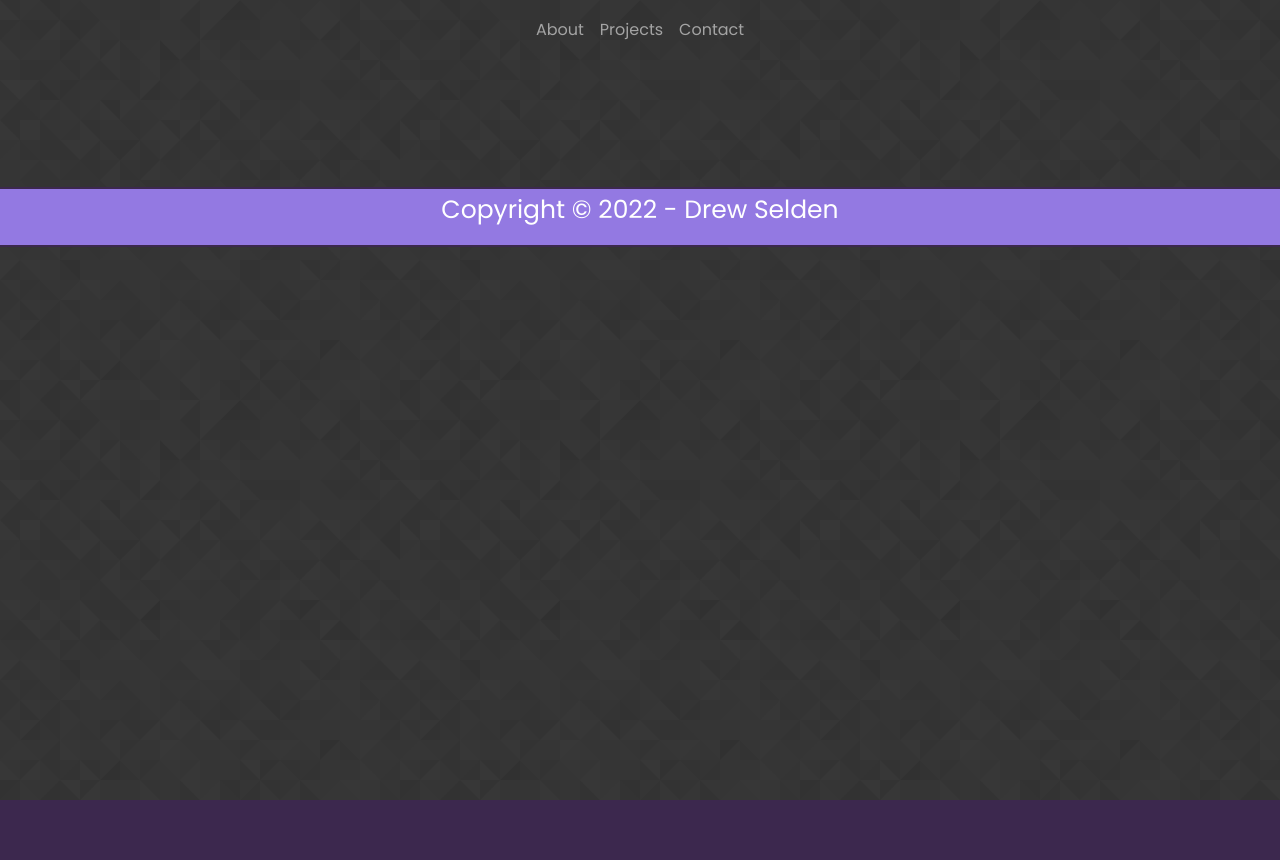
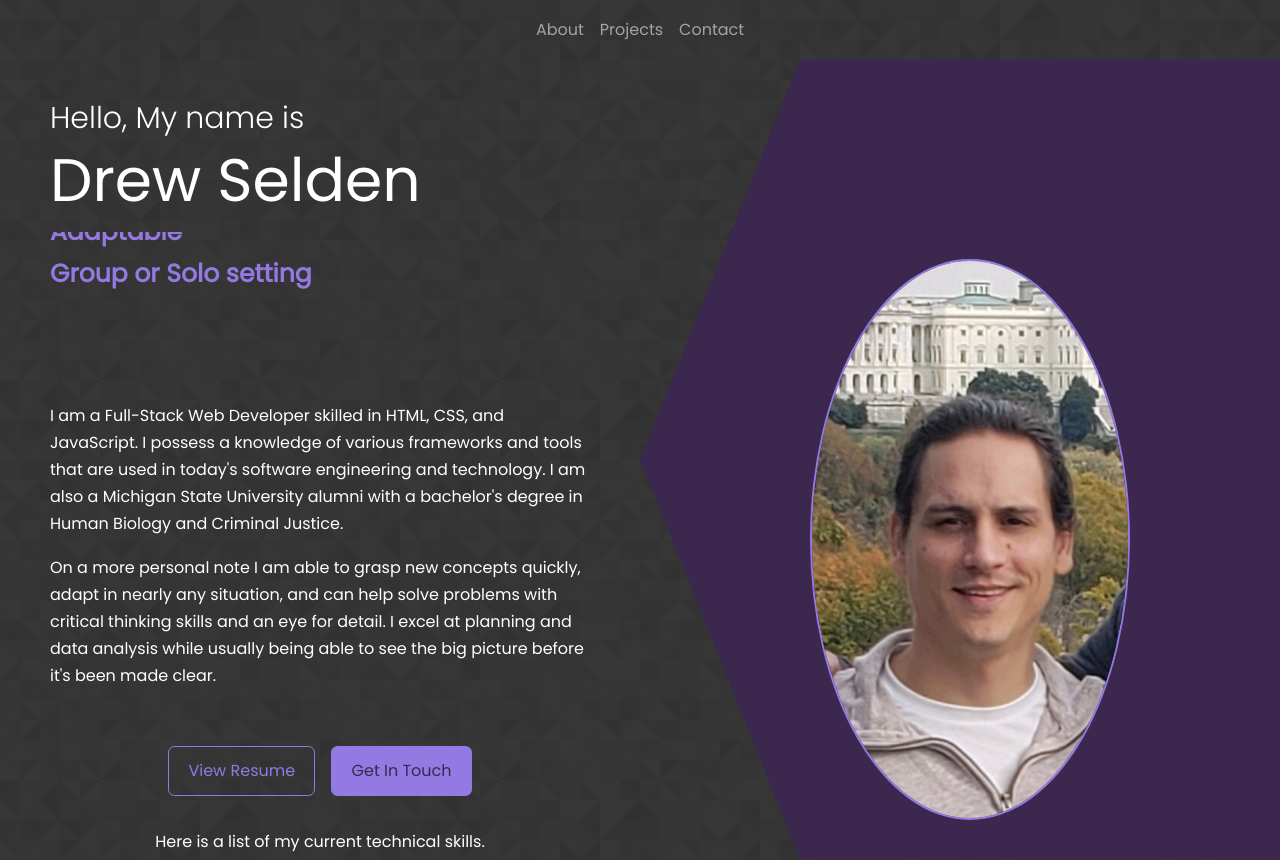
Before and after one commit to selden-CBC2021/portfolio-website, a React (Create React App) app: page / in a window 1280 px wide. Shown: the top 860 px of the page. Before the commit the page ends 800 px from the top, so only its background shows below. Built offline with nearby package versions, Linux system fonts and the light colour scheme.

Commit message:
trying to fix homepage destination

```diff
--- a/package.json
+++ b/package.json
@@ -2,7 +2,7 @@
   "name": "portfolio-website",
   "version": "0.1.0",
   "private": true,
-  "homepage": "https://selden-cbc2021.github.io/About/",
+  "homepage": "https://selden-cbc2021.github.io/",
   "dependencies": {
     "@testing-library/jest-dom": "^5.16.3",
     "@testing-library/react": "^12.1.4",
--- a/src/App.jsx
+++ b/src/App.jsx
@@ -36,7 +36,8 @@ const App = () => {
             </Navbar.Collapse>
           </Navbar>
           <Routes>
-            <Route path="/About" element={<About/>} exact />
+            <Route path="/" element={<About/>} />
+            <Route path="/About" element={<About/>}  />
             <Route path="/Projects" element={<Projects/>} />
             <Route path="/Contact" element={<Contact/>} />
           </Routes>
--- a/src/pages/about.css
+++ b/src/pages/about.css
@@ -30,11 +30,14 @@
 }
 .i-name {
   font-size: 60px;
+  margin-bottom: 0.5rem;
 
 }
 .i-title{
   height: auto;
   overflow: hidden;
+  margin-top: 0.5rem;
+
 
 
 }
@@ -48,7 +51,7 @@
   margin: auto;
 }
 .i-title-wrapper{
-  height: 100%;
+  height: auto;
   animation: move 10s ease-in-out infinite alternate;
  }
  .cta {
```
